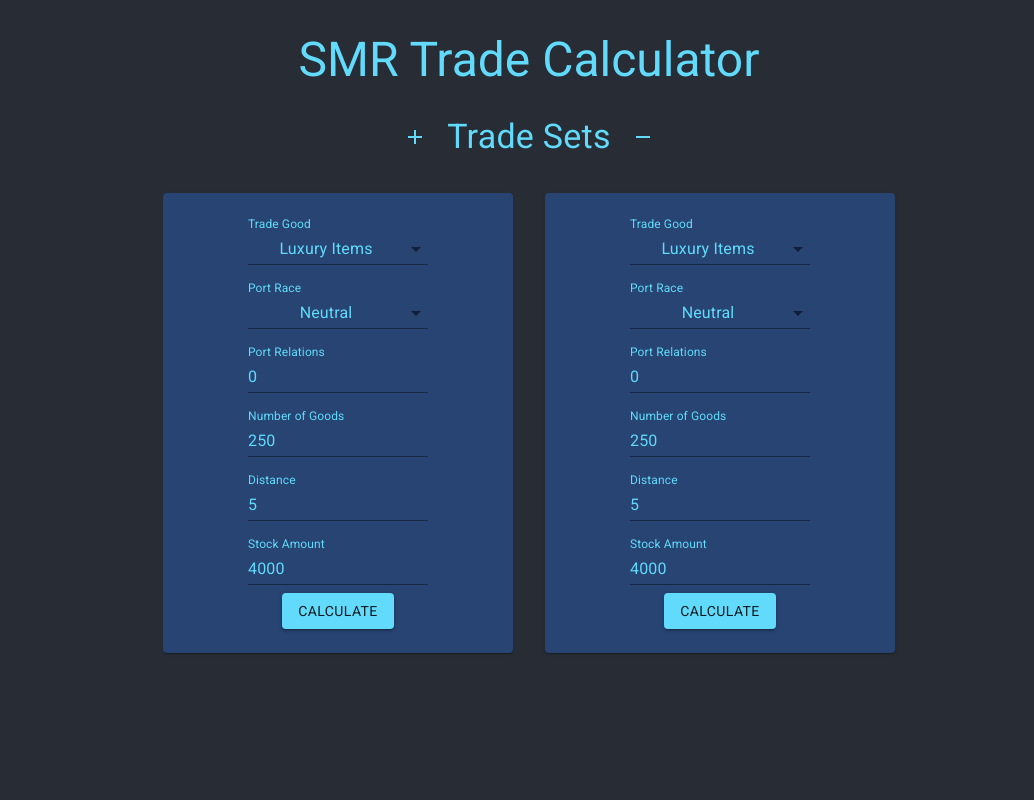
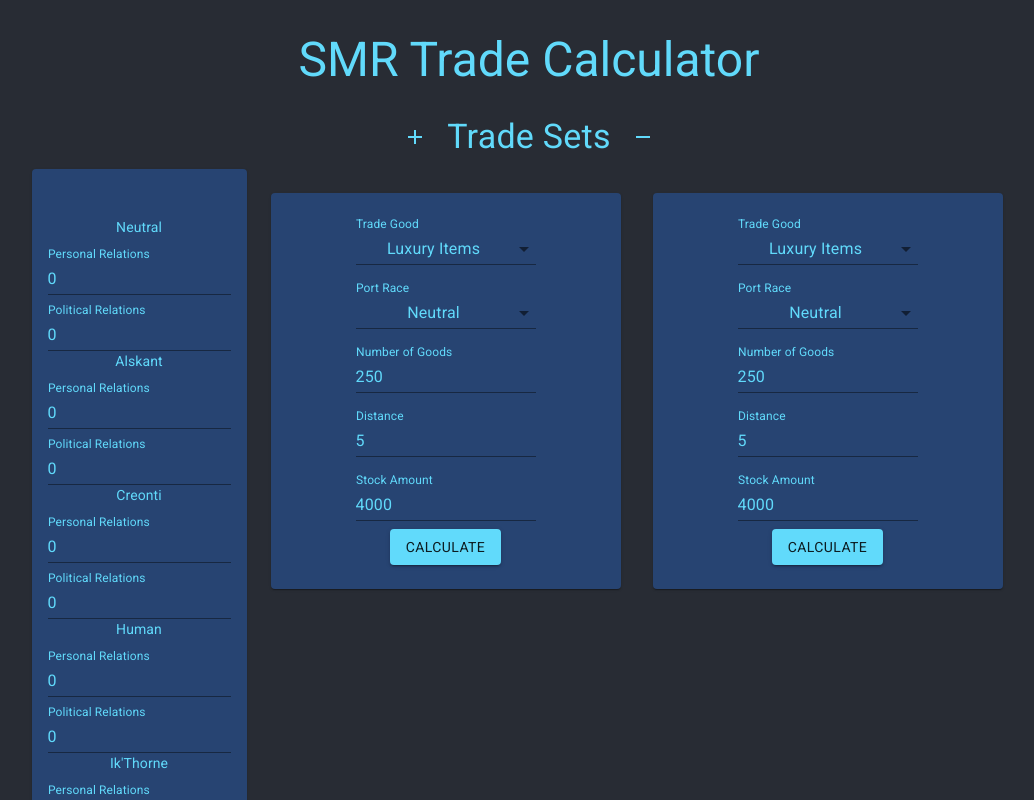
Before and after one commit to w5922xd/smr-trade-calc, a React (Create React App) app: page / in a window 1280 px wide. Shown: the top 800 px of the page, without its empty margins (111-1145 px from the left). Built offline with nearby package versions, Linux system fonts and the light colour scheme.

Commit message:
fix relation calc

```diff
--- a/src/App.tsx
+++ b/src/App.tsx
@@ -6,6 +6,7 @@ import { TradeState } from './Types';
 import { initialState } from './State';
 import { tradeReducer } from './TradeReducer';
 import { TradeStateManager } from './TradeStateManager';
+import { Relations } from './Relations';
 
 const useStyles = makeStyles((theme: Theme) =>
   createStyles({
@@ -48,7 +49,15 @@ function App() {
         </Grid>
 
         <Grid item>
-          {buildTrades}
+          <Grid container direction="row">
+            <Grid item>
+              <Relations dispatch={dispatch} tradeState={tradeState} />
+            </Grid>
+            <Grid item>
+              {buildTrades}
+            </Grid>
+          </Grid>
+
         </Grid>
 
       </Grid>
--- a/src/Calculate.tsx
+++ b/src/Calculate.tsx
@@ -1,7 +1,7 @@
-import { Box, Button, createStyles, Dialog, DialogTitle, Grid, makeStyles, Theme, Typography } from "@material-ui/core";
-import React, { useState } from "react";
-import { Relations } from "./Relations";
-import { updateRelation } from "./TradeReducer";
+import { Box, Button, createStyles, Dialog, Grid, makeStyles, Theme, Typography } from "@material-ui/core";
+import React, { useEffect, useState } from "react";
+import { findRelation } from "./State";
+import { updateRelationAction } from "./TradeReducer";
 import { Relation, TradeInstance, TradeMode } from "./Types";
 
 interface Props {
@@ -13,9 +13,6 @@ interface Props {
 
 const useStyles = makeStyles((theme: Theme) =>
   createStyles({
-    root: {
-
-    },
     paper: {
         backgroundColor: "#274472",
         boxShadow: "none",
@@ -30,15 +27,20 @@ export const Calculate = ({trade, relations, dispatch, id}: Props) => {
     const classes = useStyles();
     const [open, setOpen]: [boolean, Function] = useState(false);
     const [price, setPrice]: [number, Function] = useState(0);
+    //const [relation, setRelation]: [Relation, Function] = useState(findRelation(trade.PortRace, relations));
 
     const calculatePrice = () => {
+        //setRelation(findRelation(trade.PortRace, relations));
+        var relation = findRelation(trade.PortRace, relations);
+        console.error("yo", typeof(relation.Personal))
         let isBuy = trade.Mode === TradeMode.Buy;
         let rate = isBuy ? 0.03 : 0.088;
         let priceRatio = trade.Good.Price * trade.NumberOfGoods;
         let stockRatio = trade.Stock / trade.Good.StockMax;
-        let relationRatio = trade.PortRelation.Value / 1000;
+        let combinedRelations = relation.Personal + relation.Political;
+        let relationRatio = combinedRelations / 1000;
         let price;
-
+        console.log("calc trade: ", trade, rate, priceRatio, relationRatio, stockRatio);
         if(isBuy){
             price = Math.round(rate * priceRatio * Math.pow(trade.Distance, 1.3) * (2 - stockRatio) * (3 - 2 * relationRatio));
         } else {
@@ -47,7 +49,7 @@ export const Calculate = ({trade, relations, dispatch, id}: Props) => {
 
         setPrice(price)
         setOpen(true)
-        increaseRelations();
+        increaseRelations(relation);
         return price;
     }
 
@@ -55,9 +57,9 @@ export const Calculate = ({trade, relations, dispatch, id}: Props) => {
         setOpen(!open);
       };
 
-    const increaseRelations = () => {
-        let relationValue: number = trade.PortRelation.Value;
-        const updatedTrade = {...trade};
+    const increaseRelations = (newRelation: Relation) => {
+        let relationValue: number = newRelation.Personal;
+        const updatedRelations = [...relations];
 
         if(relationValue >= 500){
             relationValue++;
@@ -65,9 +67,13 @@ export const Calculate = ({trade, relations, dispatch, id}: Props) => {
             relationValue += Math.ceil(Math.min(trade.NumberOfGoods, 300) / 30);
         }
 
-        updatedTrade.PortRelation.Value = relationValue;
+        for(let r in updatedRelations){
+            if(updatedRelations[r].Race === newRelation.Race){
+                updatedRelations[r].Personal = relationValue;
+            }
+        }
 
-        dispatch(updateRelation(updatedTrade, relations, id));
+        dispatch(updateRelationAction(updatedRelations));
 
     }
 
--- a/src/Relations.tsx
+++ b/src/Relations.tsx
@@ -1,77 +1,80 @@
-import { createStyles, FormControl, Grid, InputLabel, makeStyles, MenuItem, Select, TextField, Theme } from "@material-ui/core"
-import React, { useEffect } from "react"
-import { findRelation } from "./State";
-import { updateRelation } from "./TradeReducer";
-import { Relation, TradeInstance } from "./Types";
+import { Card, CardContent, CardHeader, createStyles, Grid, makeStyles, TextField, Theme, Typography } from "@material-ui/core"
+import React from "react"
+import { updateRelationAction } from "./TradeReducer";
+import { Relation, TradeState } from "./Types";
 
 interface Props {
-    trade: TradeInstance;
-    id: number;
-    relations: Relation[];
+    tradeState: TradeState;
     dispatch: Function;
-    handleChange: Function;
 }
 
 const useStyles = makeStyles((theme: Theme) =>
   createStyles({
     formControl: {
       margin: theme.spacing(1),
-      width: 180,
+      width: 180
+    },
+    root: {
+        maxWidth: 350,
+        background: '#274472'
     }
   }),
 );
 
-
-export const Relations = ({trade, id, relations, dispatch, handleChange}: Props) => {
+export const Relations = ({tradeState, dispatch}: Props) => {
     const classes = useStyles();
 
-    useEffect(() => {
-        trade.PortRelation = findRelation(trade.PortRelation.Race, relations);
-    }, [relations]);
+    const updateRelationValue = (event: React.ChangeEvent<HTMLTextAreaElement | HTMLInputElement>, relation: Relation, isPersonal: boolean) => {
+        const updatedRelations = [...tradeState.Relations];
+        let updatedValue: number = parseInt(event.currentTarget.value);
 
-    const buildPortRaceItems = relations.map(r => {
-        return (
-            <MenuItem key={r.Race} value={r.Race} color="secondary">{r.Race}</MenuItem>
-        );
-    })
+        if(isPersonal){
+            relation.Personal = updatedValue;
+        } else {
+            relation.Political = updatedValue;
+        }
 
 
-    const updateRace = (event: any) => {
-        const updatedTrade = {...trade};
-        updatedTrade.PortRelation = findRelation(event.target.value, relations);
-        dispatch(updateRelation(updatedTrade, relations, id));
+        for(let u in updatedRelations){
+            if(relation.Race === updatedRelations[u].Race){
+                updatedRelations[u] = relation;
+            }
+        }
+        dispatch(updateRelationAction(updatedRelations));
     }
 
-    const updateRelationValue = (event: any) => {
-        const updatedTrade = {...trade};
-        updatedTrade.PortRelation.Value = parseInt(event.target.value);
-        dispatch(updateRelation(updatedTrade, relations, id));
-    }
+    const buildList = tradeState.Relations.map(r => {
+        return (
+            <Grid container>
+                <Grid item>
+                    <Grid container direction="column" spacing={1}>
+                        <Grid item>
+                            <Typography variant="subtitle2">
+                                {r.Race}
+                            </Typography>
+                        </Grid>
+                        <Grid item>
+                            <TextField label="Personal Relations" value={r.Personal} onChange={(e) => updateRelationValue(e, r, true)} />
+                        </Grid>
+                        <Grid item>
+                            <TextField label="Political Relations" value={r.Political} onChange={(e) => updateRelationValue(e, r, false)} />
+                        </Grid>
+                    </Grid>
+                </Grid>
+            </Grid>
+        );
+    });;
 
     return (
-        <div>
-            <Grid item xs={12}>
-                <FormControl className={classes.formControl}>
-                    <InputLabel id="portRaceLabel">Port Race</InputLabel>
-                    <Select
-                        labelId="portRaceLabel"
-                        id="portRace"
-                        value={trade.PortRelation.Race}
-                        onChange={(e) => updateRace(e)}
-                        label="Port Race">
-
-                    {buildPortRaceItems}
-
-                    </Select>
-                </FormControl>
+        <Card className={classes.root}  color="#61dafb">
+            <CardHeader>Relations</CardHeader>
+        <CardContent>
+            <Grid container spacing={0}>
+                <Grid item>
+                  {buildList}
+                </Grid>
             </Grid>
-
-
-            <Grid item xs={12}>
-                <FormControl className={classes.formControl}>
-                    <TextField id="PortRelation" label="Port Relations" value={trade.PortRelation.Value} onChange={(e) => updateRelationValue(e)} />
-                </FormControl>
-            </Grid>
-        </div>
+        </CardContent>
+    </Card>
     )
 }
--- a/src/State.ts
+++ b/src/State.ts
@@ -16,7 +16,7 @@ export const getTradeInstance = (mode: TradeMode, initialRelation: Relation): Tr
         NumberOfGoods: 250,
         Distance:  5,
         Stock:  4000,
-        PortRelation: initialRelation
+        PortRace: 'Neutral'
     }
 };
 
@@ -93,7 +93,7 @@ export const initialState = (): TradeState => {
     const factions = (): Relation[] => {
         let factionList: Relation[] = [];
         for (let f in Faction){
-            factionList.push({Race: f, Value: 0});
+            factionList.push({Race: f, Personal: 0, Political: 0});
         }
         console.log("factionlist", factionList);
         return factionList;
--- a/src/TradeBase.tsx
+++ b/src/TradeBase.tsx
@@ -1,17 +1,19 @@
 import React from 'react';
 import { createStyles, makeStyles, Theme } from '@material-ui/core/styles';
-import { FormControl, TextField, Grid, Card, CardContent } from '@material-ui/core';
+import { FormControl, TextField, Grid, Card, CardContent, InputLabel, Select, MenuItem } from '@material-ui/core';
 import { Relation, TradeInstance } from './Types';
 import { Calculate } from './Calculate';
 import { Goods } from './Goods';
-import { addTradeSet } from './TradeReducer';
+import { addTradeSet, updateRelationAction, updateTradeAction } from './TradeReducer';
 import { Relations } from './Relations';
+import { findRelation } from './State';
 
 interface Props{
     trade: TradeInstance;
     dispatch: Function;
     id: number;
     relations: Relation[];
+
  }
 
 const useStyles = makeStyles((theme: Theme) =>
@@ -37,6 +39,18 @@ export const TradeBase = ({trade, dispatch, id, relations}: Props) => {
         dispatch(addTradeSet(updatedTrade, id));
     }
 
+    const updateRace = (event: any) => {
+        const updatedTrade = {...trade};
+        updatedTrade.PortRace = event.target.value;
+        dispatch(updateTradeAction(updatedTrade, id));
+    }
+
+    const buildPortRaceItems = relations.map(r => {
+        return (
+            <MenuItem key={r.Race} value={r.Race} color="secondary">{r.Race}</MenuItem>
+        );
+    })
+
 
     return (
         <Card className={classes.root} color="#61dafb">
@@ -47,7 +61,19 @@ export const TradeBase = ({trade, dispatch, id, relations}: Props) => {
                     </Grid>
 
                     <Grid item xs={12}>
-                        <Relations trade={trade} id={id} relations={relations} dispatch={dispatch} handleChange={handleChange} />
+                        <FormControl className={classes.formControl}>
+                            <InputLabel id="portRaceLabel">Port Race</InputLabel>
+                            <Select
+                                labelId="portRaceLabel"
+                                id="portRace"
+                                value={trade.PortRace}
+                                onChange={(e) => updateRace(e)}
+                                label="Port Race">
+
+                                {buildPortRaceItems}
+
+                            </Select>
+                        </FormControl>
                     </Grid>
 
                     <Grid item xs={12}>
--- a/src/Types.ts
+++ b/src/Types.ts
@@ -17,7 +17,8 @@ export enum TradeMode {
 
 export interface Relation {
     Race: string;
-    Value: number;
+    Personal: number;
+    Political: number;
 }
 
 export interface TradeInstance {
@@ -27,7 +28,7 @@ export interface TradeInstance {
     NumberOfGoods: number;
     Distance: number;
     Stock: number;
-    PortRelation: Relation;
+    PortRace: string;
 }
 
 
```
Also changed, not shown: src/TradeReducer.ts (+12 -24 lines), 1 other file (tests, documents, lock files or other folders).
